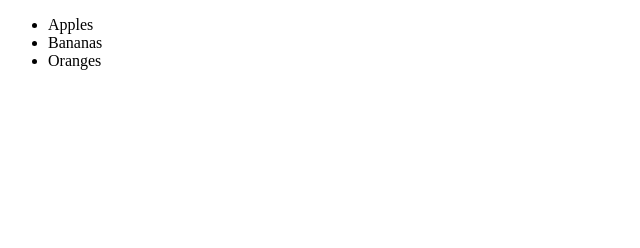
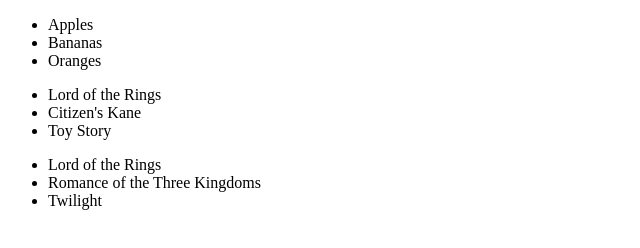
Before and after one commit to trentglobal-sg/8103-dom, a plain HTML site: page 04-list-rendering/index.html in a window 1280 px wide. Shown: the whole page, without its empty margins (0-640 px from the left). Drawn offline with Linux system fonts and the light colour scheme.

Commit message:
Added list rendering method 2

```diff
--- a/04-list-rendering/index.html
+++ b/04-list-rendering/index.html
@@ -15,6 +15,10 @@
 
     </ul>
 
+    <ul id="titles">
+
+    </ul>
+
     <script src="script.js"></script>
 </body>
 </html>
--- a/04-list-rendering/script.js
+++ b/04-list-rendering/script.js
@@ -13,3 +13,27 @@
 }
 
 let movies = ["Lord of the Rings", "Citizen's Kane", "Toy Story"];
+
+// step 1: select the DOM element (aka HTML element) that you want to add to
+// (i.e select the container)
+let movieUl = document.querySelector("#movies");
+
+// step 2: use a for loop to iterate through the array
+for (let m of movies) {
+    // step 3: for each movie, create a <li></li> and add it to the container
+    movieUl.innerHTML += `<li>${m}</li>`;
+}
+
+// METHOD 2: Use createElement and appendChild (better performance than method 1)
+let titles = ["Lord of the Rings", "Romance of the Three Kingdoms", "Twilight"];
+
+let titleUl = document.querySelector("#titles");
+for (let t of titles) {
+    // 1. create a new DOM element
+    // the code creates a new <li> element
+    let listItem = document.createElement("li");
+    listItem.innerText = t;
+
+    // 2. append the DOM element into its parent
+    titleUl.appendChild(listItem);
+}
```
